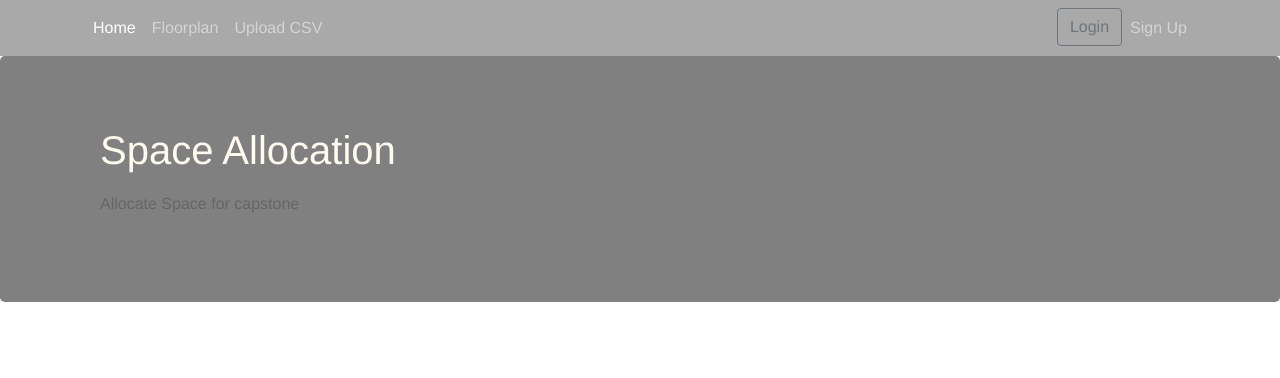
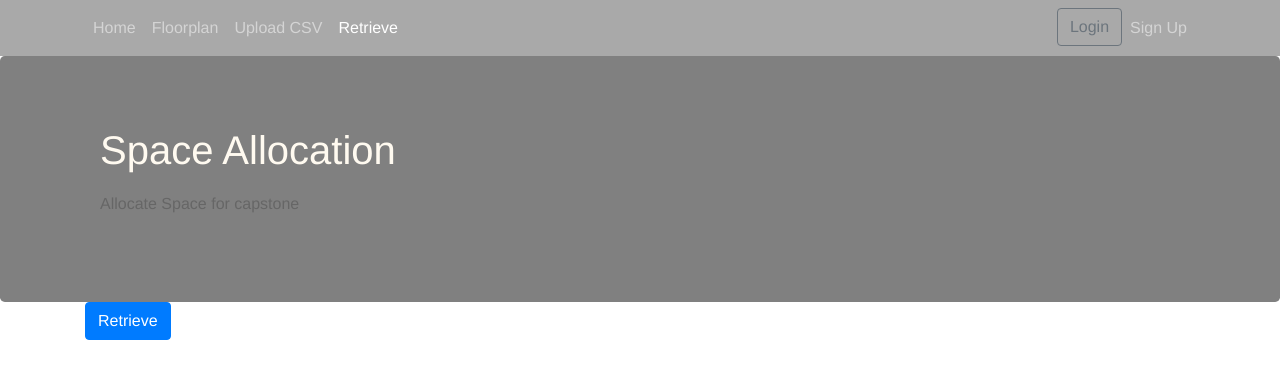
Before and after one commit to devihor25/React-GIS-Web-App, a React (Create React App) app in the folder React-Web UI/: page /retrieve in a window 1280 px wide. Before the commit this address led to /home. Shown: the top 378 px of the page. Built offline with nearby package versions, Linux system fonts and the light colour scheme.

Commit message:
Separated retrieve from floorplan

```diff
--- a/React-Web UI/src/components/HeaderComponent.js
+++ b/React-Web UI/src/components/HeaderComponent.js
@@ -55,6 +55,9 @@ class Header extends Component {
                             <NavItem>
                                 <NavLink id = "uploadNav" className="nav-link"  to='/upload'><span className="fa fa-home fa-lg"></span> Upload CSV</NavLink>
                             </NavItem>
+                            <NavItem>
+                                <NavLink className="nav-link"  to='/retrieve'><span className="fa fa-home fa-lg"></span> Retrieve</NavLink>
+                            </NavItem>
                             </Nav>
                             <Nav className="ml-auto" navbar>
                                 <NavItem>
--- a/React-Web UI/src/components/MainComponent.js
+++ b/React-Web UI/src/components/MainComponent.js
@@ -4,6 +4,7 @@ import Home from './HomeComponent';
 import Signup from './SignupComponent';
 import Floorplan from './FloorplanComponent';
 import Upload from './UploadComponent';
+import Retrieve from './RetrieveComponent';
 import { Switch, Route, Redirect, withRouter } from 'react-router-dom'
 import { connect } from 'react-redux';
 
@@ -40,6 +41,7 @@ class Main extends Component {
                <Route exact path='/signup' component={Signup} />} />
                <Route exact path='/floorplan' component={Floorplan} />} />
                <Route exact path='/upload' component={Upload} />} />
+               <Route exact path='/retrieve' component={Retrieve} />} />
               <Redirect to="/home" />
           </Switch>
         </div>
--- /dev/null
+++ b/React-Web UI/src/components/RetrieveComponent.js
@@ -0,0 +1,39 @@
+import React, { Component } from 'react';
+import { Breadcrumb, BreadcrumbItem, Row, Col, Button } from 'reactstrap';
+
+
+class Retrieve extends Component {
+
+    constructor(props) {
+        super(props);
+        this.state = {data:[]};
+    }
+
+    getDB = () => {
+        fetch('http://localhost:3001/crud')
+        .then(results => {
+            var data = results.json();
+            this.setState({data:data});
+            console.log("state", this.state.data);
+        })
+
+
+    }
+
+    render() {
+        return(
+            <div className="container">
+                <Row className="form-group">
+                    <Col md={{size:10}}>
+                        <Button type="submit" color="primary" onClick = { this.getDB }>
+                        Retrieve
+                        </Button>
+                    </Col>
+                </Row>
+            </div>
+        );
+    }
+
+}
+
+export default Retrieve;
--- a/React-Web UI/src/components/UploadComponent.js
+++ b/React-Web UI/src/components/UploadComponent.js
@@ -50,7 +50,7 @@ class Upload extends Component {
                 />
                 <Row className="form-group">
                     <Col md={{size:10}}>
-                        <Button type="submit" color="primary" onClick = { this.postCSV }>
+                        <Button id = "uploadBtn" type="submit" color="primary" onClick = { this.postCSV }>
                         Upload
                         </Button>
                     </Col>
```
Also changed, not shown: React-Web UI/src/components/FloorplanComponent.js (+0 -39 lines).
